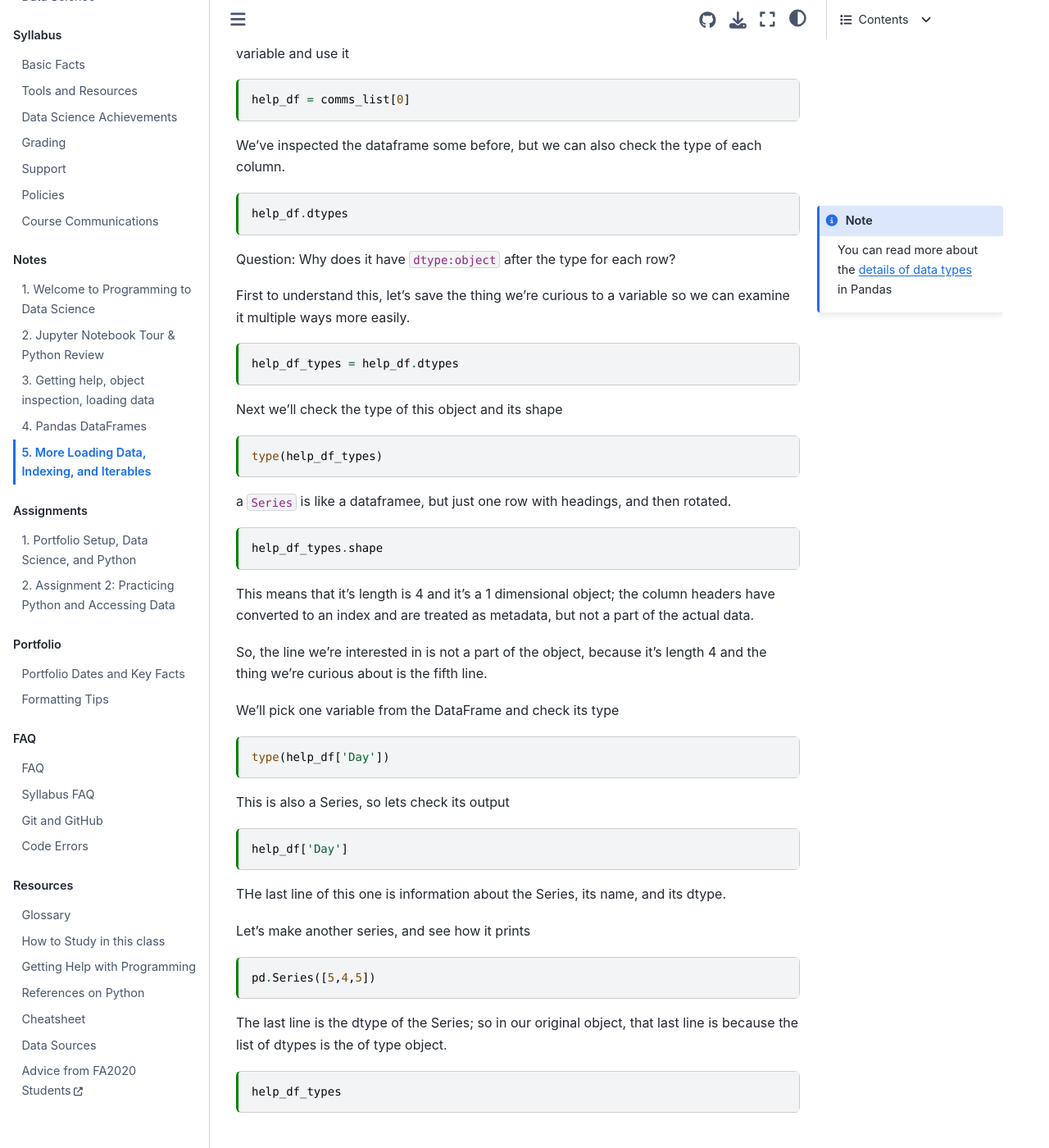
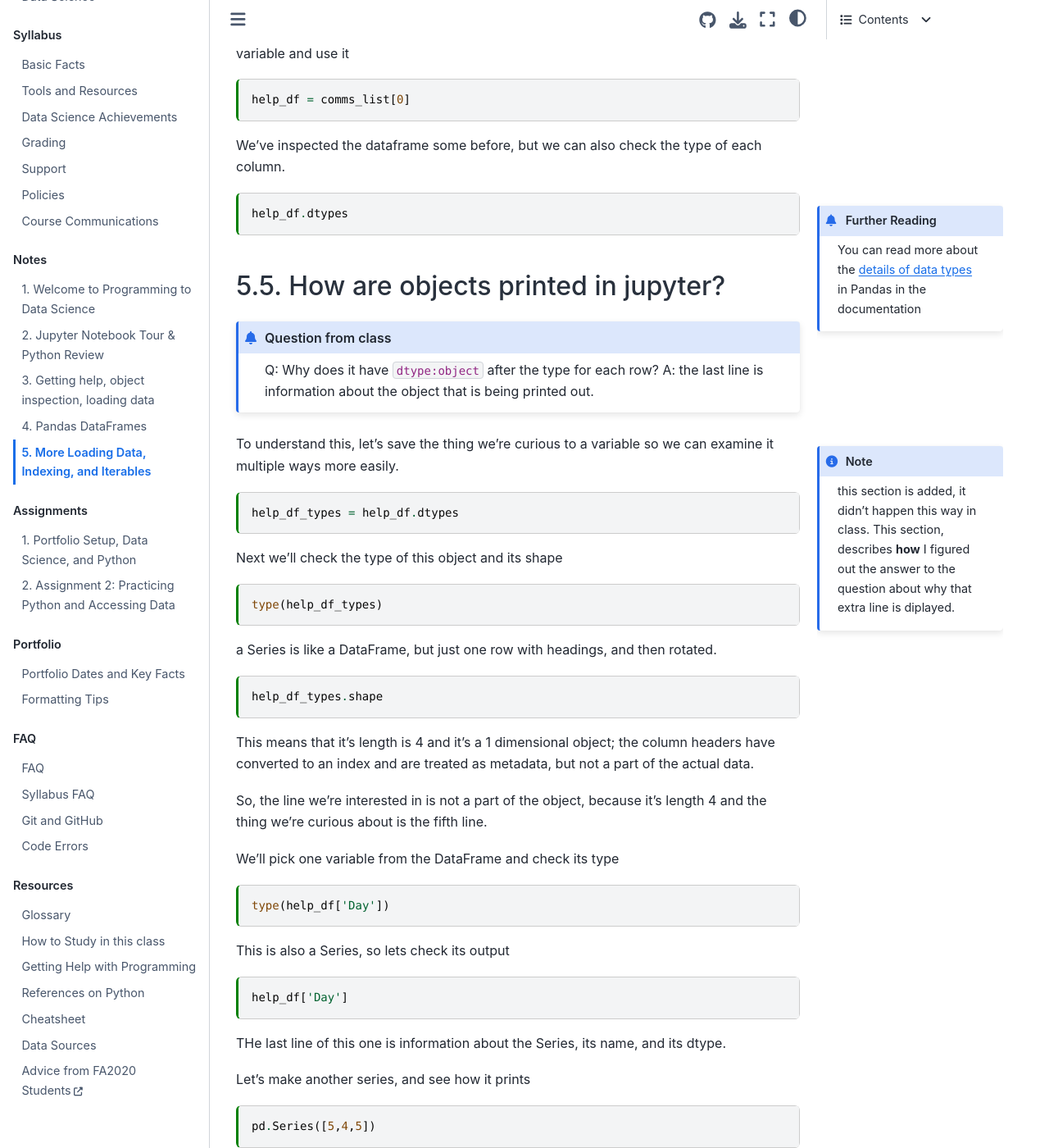
Before and after one commit to rhodyprog4ds/BrownFall21, a Jupyter Book: the page built from notes/2021-09-17.md, in a window 1280 px wide and 1400 px high, scrolled down 2980 px. Shown: the whole window at 82% size. Built offline with Jupyter Book 1.0.4 settings and Sphinx 7.4.7 and the Sphinx Book theme 1.1.4, drawn with Linux system fonts in a browser that asks for light colours; pages that are not in the unit, such as notebooks, are missing from menus; some of the changed text lies outside the part shown.

Commit message:
additional definitions and reading links

`````diff
--- a/notes/2021-09-17.md
+++ b/notes/2021-09-17.md
@@ -147,8 +147,8 @@
 We've inspected the dataframe some before, but we can also check the type of each column.
 
 ````{margin}
-```{note}
-You can read more about the [details of data types](https://pandas.pydata.org/docs/user_guide/basics.html#basics-dtypes) in Pandas
+```{admonition} Further Reading
+You can read more about the [details of data types](https://pandas.pydata.org/docs/user_guide/basics.html#basics-dtypes) in Pandas in the documentation
 ```
 ````
 
@@ -158,11 +158,20 @@
 help_df.dtypes
 ```
 
-Question: Why does it have `dtype:object` after the type for each row?
+## How are objects printed in jupyter?
 
-First to understand this, let's save the thing we're curious to a variable so we can examine it multiple ways more easily.
+````{admonition} Question from class
+Q: Why does it have `dtype:object` after the type for each row?
+A: the last line is information about the object that is being printed out.
+````
 
+````{margin}
+```{note}
+this section is added, it didn't happen this way in class.  This section, describes **how** I figured out the answer to the question about why that extra line is diplayed.
+```
+````
 
+To understand this, let's save the thing we're curious to a variable so we can examine it multiple ways more easily.
 
 ```{code-cell} ipython3
 
@@ -174,7 +183,7 @@
 ```{code-cell} ipython3
 type(help_df_types)
 ```
-a `Series` is like a dataframee, but just one row with headings, and then rotated.
+a {term}`Series` is like a DataFrame, but just one row with headings, and then rotated.
 
 ```{code-cell} ipython3
 help_df_types.shape
@@ -229,7 +238,9 @@
 
 In ipython (what we use in jupyter, by default) we can use the `?` for help
 ````{margin}
+```{caution}
 [ipython help](https://ipython.readthedocs.io/en/stable/interactive/python-ipython-diff.html?highlight=help#accessing-help) read about how it works, if it doesn't work for you to try to figure out why
+```
 ````
 
 ```{code-cell} ipython3
@@ -268,7 +279,7 @@
 
 
 ````{margin}
-```{note}
+```{admonition} Question from class
 Python does have [ternary operators](https://book.pythontips.com/en/latest/ternary_operators.html) but the dictionary is a more common
 way to achieve this and goal and more common patterns are better for
 readability
@@ -277,16 +288,31 @@
 ## Lambdas and Dictionaries for switching
 What if we want to print out the first column  for the dataFrame if it has more than 3 columns and the whole thing if it has 3 or less columns?
 
+````{margin}
+```{admonition} Further Reading
+You can refer to the [official documentation](https://docs.python.org/3.9/reference/expressions.html#lambda) on {term}`lambda` functions for a brief syntax description or this [tutorial on Real Python](https://realpython.com/python-lambda/) for more context, history, and examples.
+```
+```{important}
+We'll see lambdas again and again. Starting with summarizing data and again when cleaning. Understanding how to use these will help.
+```
+````
 
 Two ways of writing a function
 ```{code-cell} ipython3
-# typical way
+# with the def key
 def first_col_f(d):
     return d[d.columns[0]]
 
+# lambda (anonymous function)
 first_col_l = lambda d: d[d.columns[0]]
 
 first_col_f(help_df) == first_col_l(help_df)
+```
+
+```{admonition} Try it yourself
+read the code excerpt above carefully and try to match up the parts of a function: its name, the parameter list, and the body. Try writing your own lambda function.
+
+Lambdas are an example of an {term}`anonymous function`
 ```
 
 We can put functions in dictionaries, or even define a lambda right in the dictionary.
@@ -327,6 +353,7 @@
 
 ```{code-cell} ipython3
 :tags: ["hide-input"]
+about_prof_brown_list = ['Dr. ', 134, ['CSC310','CSC592','CSC392']]
 about_prof_brown_dict = {type(fact):fact} for fact in about_prof_brown_list}
 ```
-1. Create a lambda funcation to print return the first 2 rows of a data frame
+1. Create a `lambda` function to print return the first 2 rows of a data frame
`````
Also changed, not shown: resources/glossary.md (+5 -0 lines).
